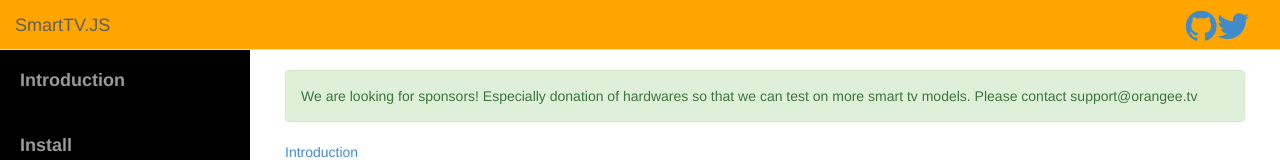
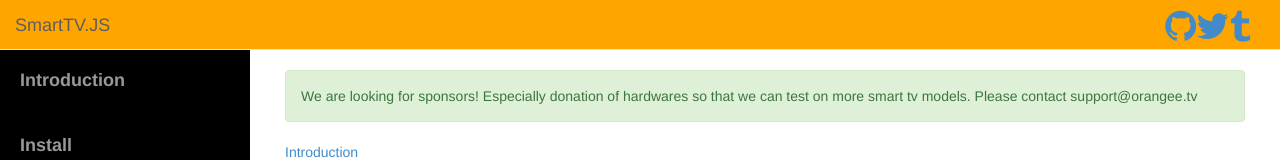
Before and after one commit to smarttvjs/smarttvjs.com, a website: page public/index.html in a window 1280 px wide. Shown: the top 160 px of the page. Drawn offline with Linux system fonts and the light colour scheme.

Commit message:
add tumblr

```diff
--- a/public/index.html
+++ b/public/index.html
@@ -19,6 +19,7 @@
         </div>
         <div class="navbar-brand pull-right">
           <a href="http://https://github.com/smarttvjs/smarttvjs"><i class="fa fa-2x fa-github"></i></a>
+          <a href="http://blog.smarttvjs.org/" class="pull-right"><i class="fa fa-2x fa-tumblr"></i></a>
           <a href="https://twitter.com/orangeetv" class="pull-right"><i class="fa fa-2x fa-twitter"></i></a>
         </div>
       </div>
```
